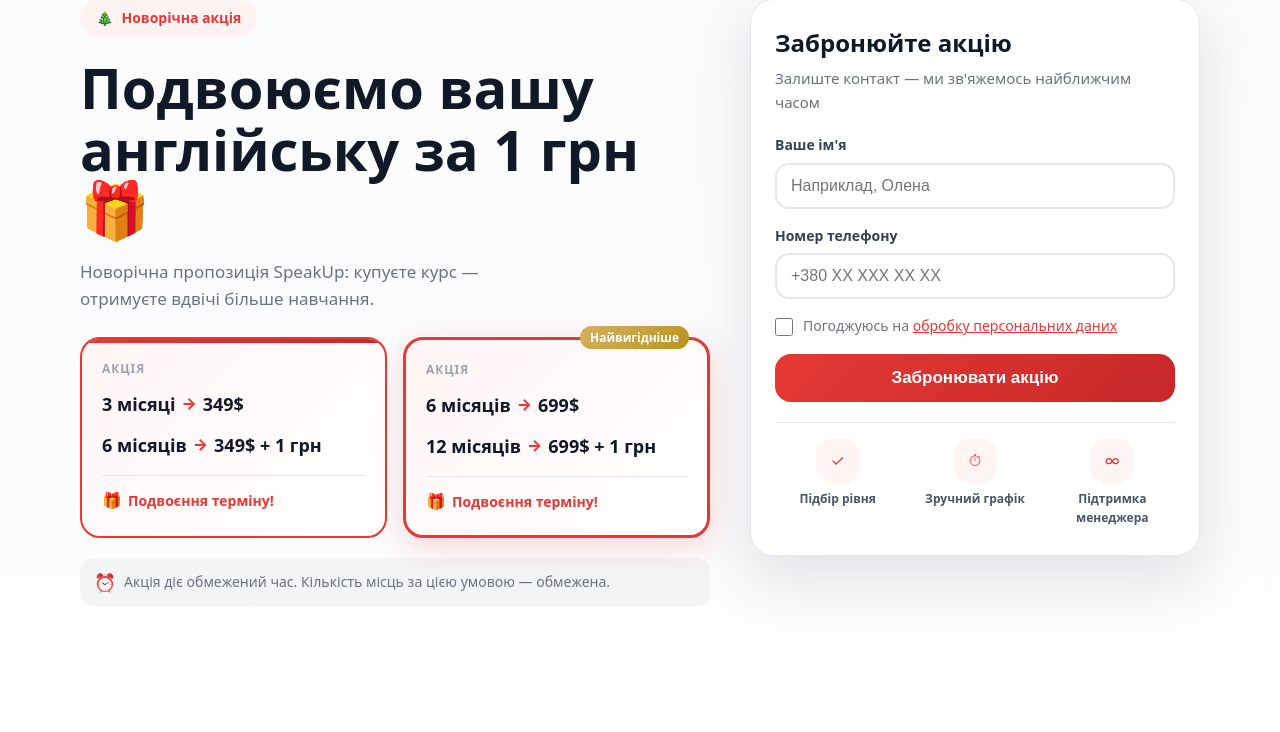
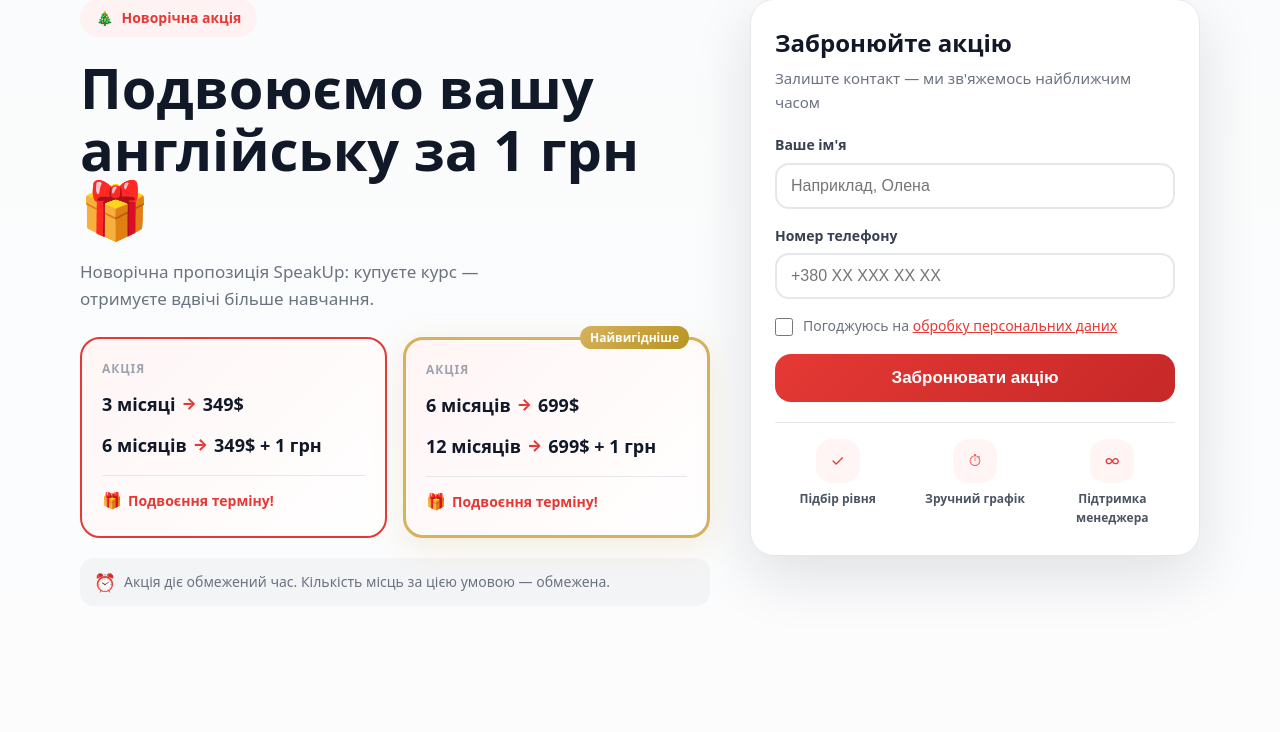
Before and after one commit to Sophie-sd/SpeakUp, a Django app: template templates/main/advertising.html in a window 1280 px wide. Shown: the part 97-829 px from the top of the page. Run offline with Django 5.2, Linux system fonts and the light colour scheme; the template is opened without the code that fills it: most values are stand-ins (such as "Sample title", 1, 10 or a date in 2020).

Commit message:
/advertising/ Головний блок 2

```diff
--- a/static/css/advertising.css
+++ b/static/css/advertising.css
@@ -218,23 +218,12 @@
 .offer-card--promo {
   border-color: var(--landing-accent);
   background: linear-gradient(135deg, #fff5f5 0%, #ffffff 100%);
-  position: relative;
-  overflow: hidden;
-}
-
-.offer-card--promo::before {
-  content: '';
-  position: absolute;
-  top: 0;
-  left: 0;
-  right: 0;
-  height: 4px;
-  background: linear-gradient(90deg, var(--landing-accent) 0%, var(--landing-accent-dark) 100%);
 }
 
 .offer-card--best {
   border-width: 3px;
-  box-shadow: 0 8px 32px rgba(229, 57, 53, 0.2);
+  border-color: var(--landing-gold-start);
+  box-shadow: 0 8px 32px rgba(214, 177, 94, 0.2);
 }
 
 .offer-card__benefit {
@@ -686,15 +675,6 @@
   transform: translateY(0);
 }
 
-.sticky-cta__button-icon {
-  font-size: 1.2rem;
-  transition: transform 0.2s ease;
-}
-
-.sticky-cta__button:hover .sticky-cta__button-icon {
-  transform: translateY(2px);
-}
-
 .sticky-cta--visible {
   display: block;
   animation: slideInUp 0.3s ease-out;
--- a/templates/main/advertising.html
+++ b/templates/main/advertising.html
@@ -332,7 +332,6 @@
         <div class="sticky-cta" id="sticky-cta">
             <button type="button" class="btn btn-primary sticky-cta__button" data-scroll-target="#form-section">
                 <span class="sticky-cta__button-text">Отримати подвоєння</span>
-                <span class="sticky-cta__button-icon" aria-hidden="true">↓</span>
             </button>
         </div>
 
```
